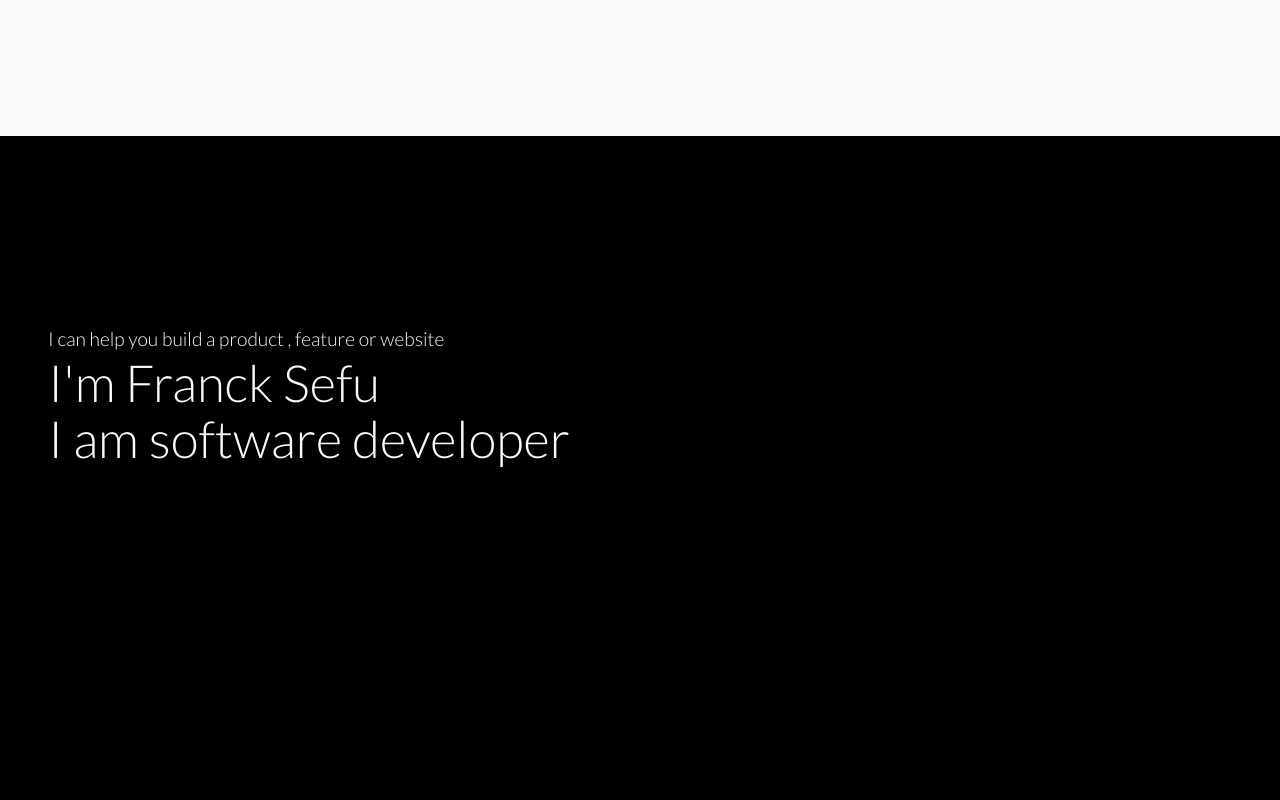
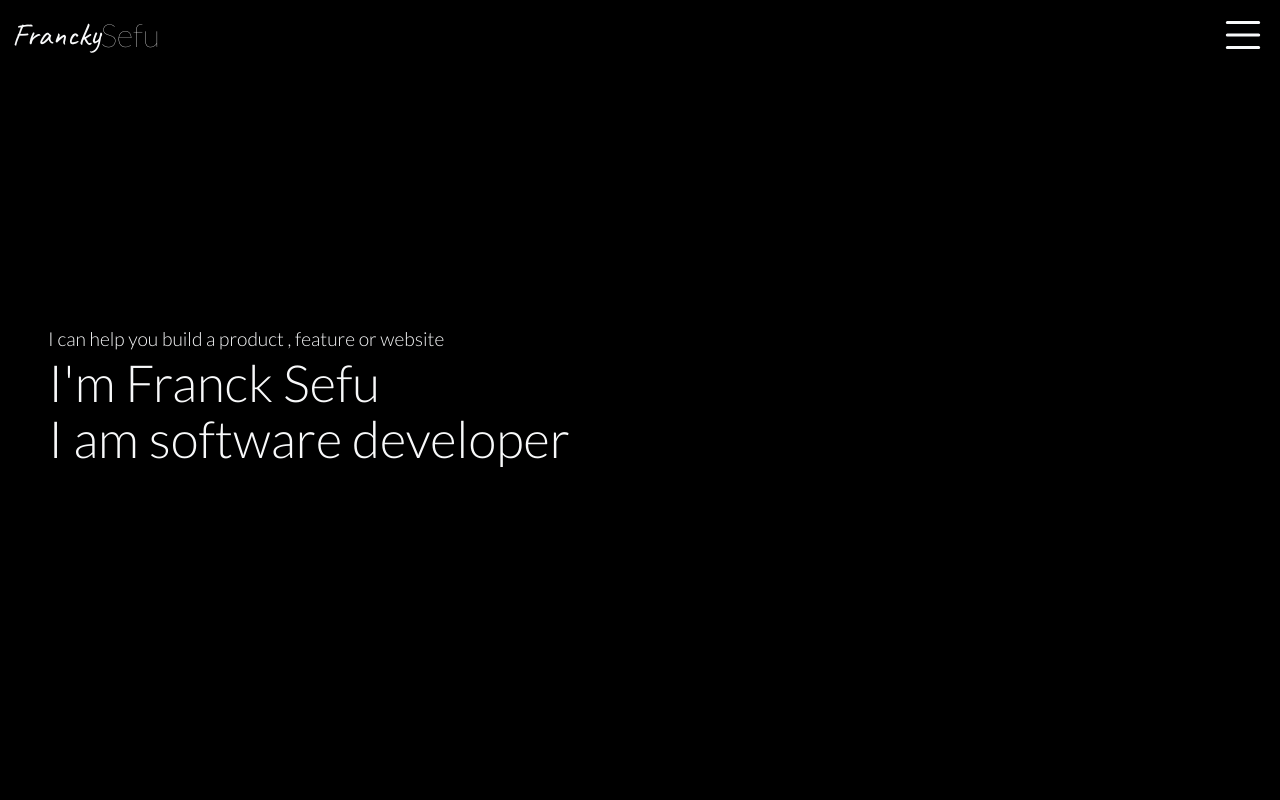
Before and after one commit to francksefu/franck-portfolio, a React (Vite) app: page / in a window 1280 px wide. Shown: the top 800 px of the page. Built offline with nearby package versions, Linux system fonts and the light colour scheme.

Commit message:
Adding motion

```diff
--- a/src/App.css
+++ b/src/App.css
@@ -118,3 +118,7 @@ ul {
   font-weight: 200;
   font-family: "Caveat", cursive;;
 }
+
+.nav  h2{
+  font-weight: 300;
+}
--- a/src/components/Navbar/Navbar.jsx
+++ b/src/components/Navbar/Navbar.jsx
@@ -11,6 +11,7 @@ const boxVariant = {
 
 const Navbar = () => {
   const [menu, setMenu] = useState(false);
+  const [menuBg, setMenuBg] = useState('container-fluid position-fixed bg-transparent')
   const handleMenu = () => {
     if(menu) {
       document.querySelector('#hide-menu1').style.height = '100%';
@@ -21,6 +22,7 @@ const Navbar = () => {
       document.querySelector('#pate').style.height = '0px';
       document.querySelector('#cross').style.transform = 'scaleY(1)';
       setMenu(!menu)
+      setMenuBg('container-fluid position-fixed bg-light');
     } else {
       document.querySelector('#hide-menu1').style.height = '0px';
       document.querySelector('#hide-menu1').style.height = '0px';
@@ -29,6 +31,7 @@ const Navbar = () => {
       document.querySelector('#pate').style.transform = 'scaleY(1)';
       document.querySelector('#cross').style.transform = 'scaleY(0)';
       setMenu(!menu)
+      setMenuBg('container-fluid position-fixed bg-transparent');
     }
   }
 
@@ -43,7 +46,7 @@ const Navbar = () => {
   }, [ inView1]);
 
   return(
-    <div className= {menu ? "container-fluid position-fixed bg-transparent" : "container-fluid position-fixed bg-light"}>
+    <div className= {menuBg}>
       <div className="d-flex justify-content-between">
         <div className="d-flex">
           <h2 className="some text-light pt-3">Francky</h2>
```
